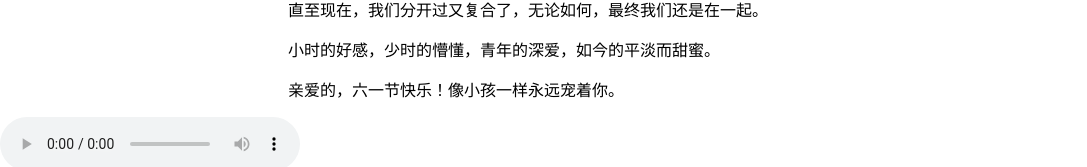
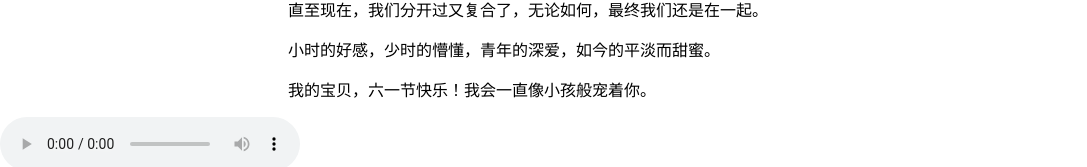
Before and after one commit to fsyyyhl/our-story, a plain HTML site: page index.html in a window 1280 px wide. Shown: the part 955-1122 px from the top of the page, without its empty margins (0-1087 px from the left). Drawn offline with Linux system fonts and the light colour scheme.

Commit message:
宠你如小孩
宠你如小孩

```diff
--- a/index.html
+++ b/index.html
@@ -63,7 +63,7 @@
     <p>大学开学的前几天，你突然发信息给我，然后我们又复合了...</p>
     <p>直至现在，我们分开过又复合了，无论如何，最终我们还是在一起。</p>
     <p>小时的好感，少时的懵懂，青年的深爱，如今的平淡而甜蜜。</p>
-    <p>亲爱的，六一节快乐！像小孩一样永远宠着你。</p>
+    <p>我的宝贝，六一节快乐！我会一直像小孩般宠着你。</p>
 	</div>
 </body>
 </html>
```
